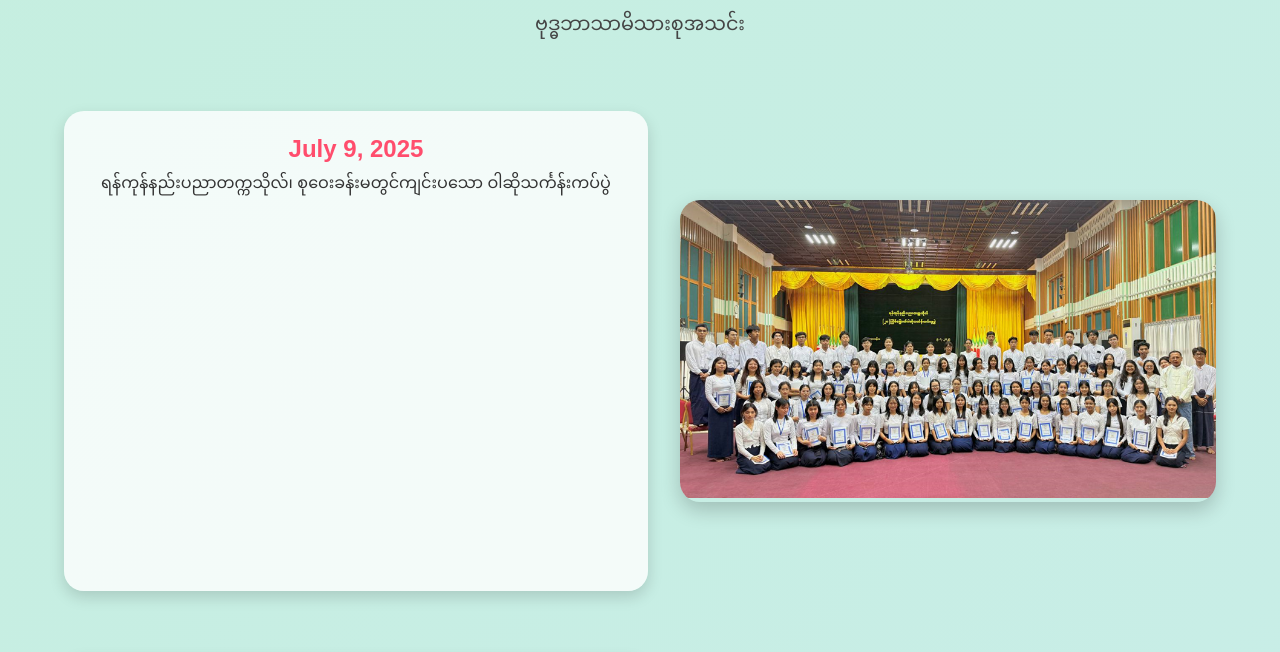
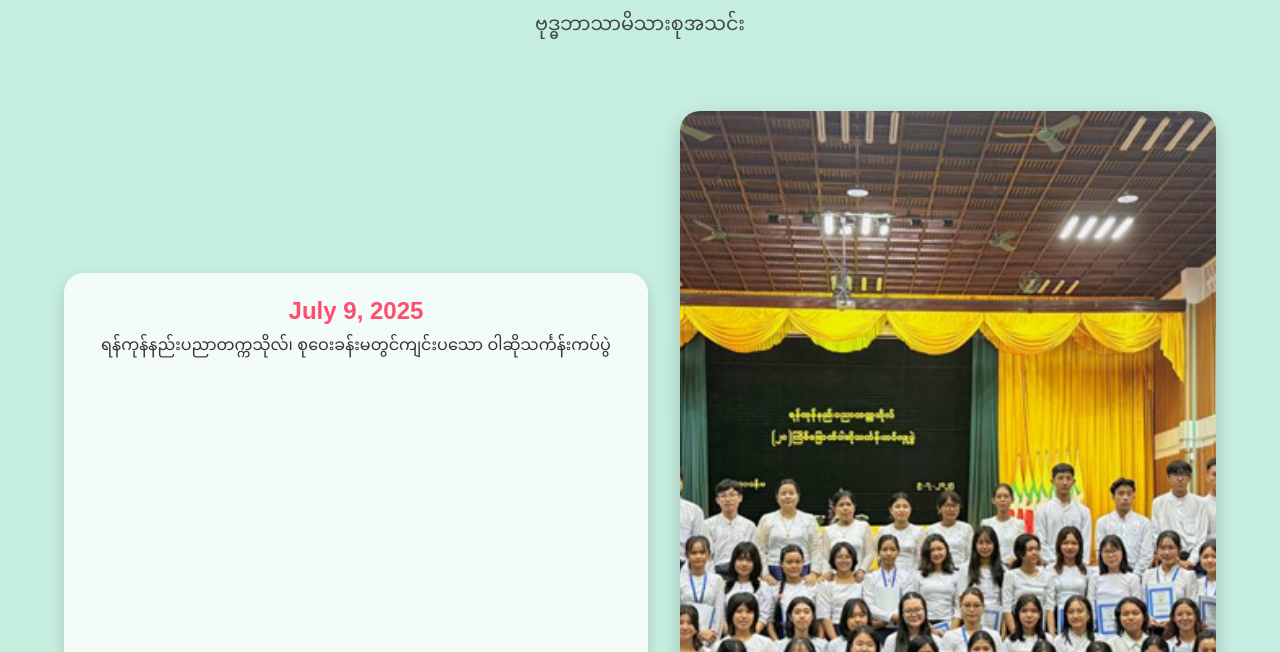
Before and after one commit to aungkaungmyatceit1/YTU-Buddhists-Association, a plain HTML site: page index.html in a window 1280 px wide. Shown: the part 135-787 px from the top of the page. Drawn offline with Linux system fonts and the light colour scheme.

Commit message:
append
append

```diff
--- a/style.css
+++ b/style.css
@@ -158,6 +158,9 @@ header p {
     flex-direction: column !important; /* stack content + photo */
   }
 }
+.memory-photo img{
+  height:100vh;
+}
 .memory-content{
   min-height:100%;
   height:60vh;
```
